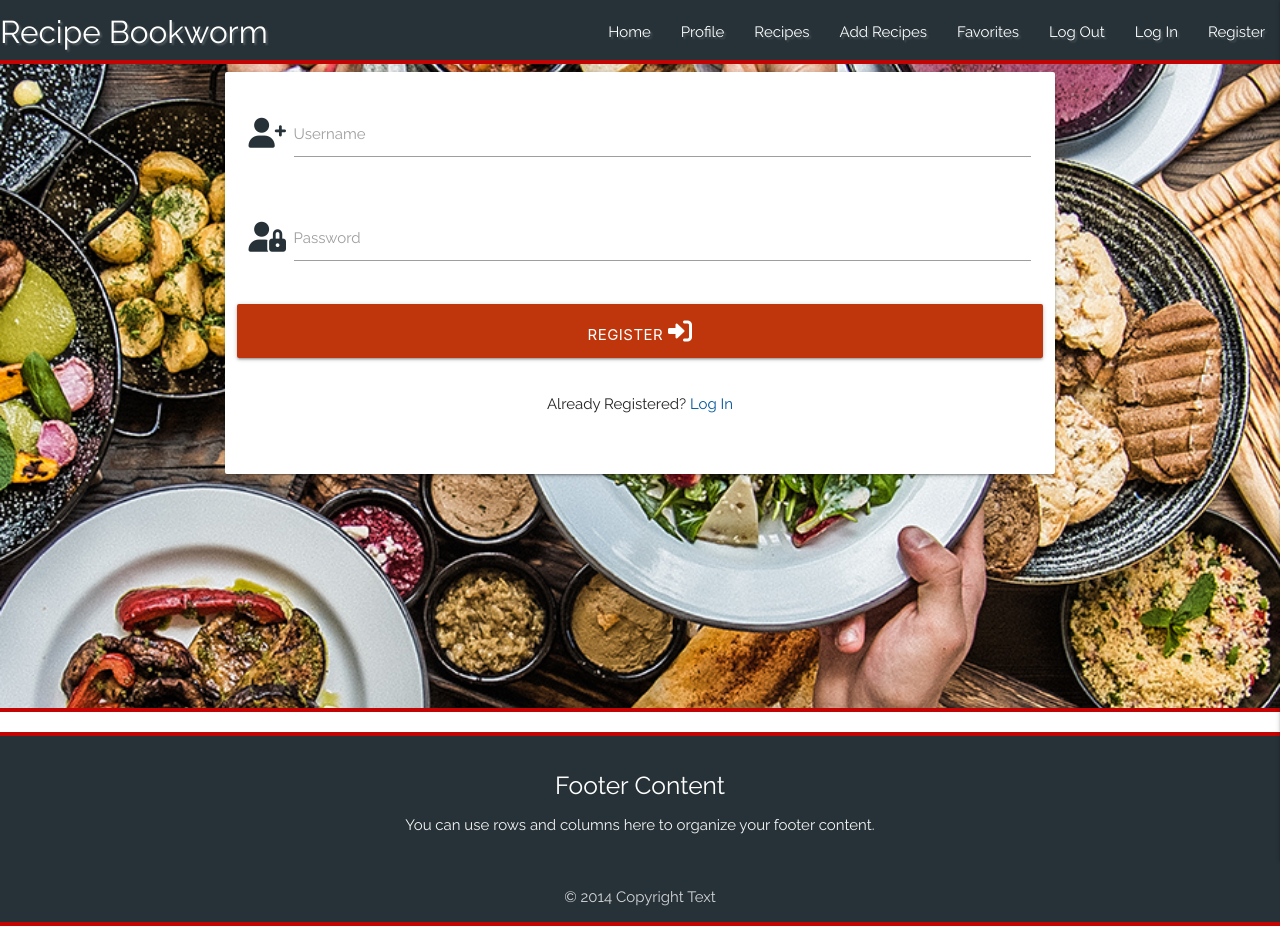
After one commit to MichaelDugdale/Recipe_book_ms3, a Flask app: page /register in a window 1280 px wide. The commit adds this page. Run offline with Flask 2, Linux system fonts and the light colour scheme; some libraries are stand-ins or nearby versions.

Commit message:
added register.html template

```diff
--- a/app.py
+++ b/app.py
@@ -34,6 +34,31 @@ def get_recipes():
     return render_template("recipes.html", recipes=recipes)
 
 
+@app.route("/register", methods=["GET", "POST"])
+def register():
+    if request.method == "POST":
+        # check if username already exists in db
+        existing_user = mongo.db.users.find_one(
+            {"username": request.form.get("username").lower()})
+
+        if existing_user:
+            flash("Username already exists")
+            return redirect(url_for("register"))
+
+        new_user = {
+            "username": request.form.get("username").lower(),
+            "password": generate_password_hash(request.form.get("password"))
+        }
+        mongo.db.users.insert_one(new_user)
+
+        # put the new user into 'session' cookie
+        session["user"] = request.form.get("username").lower()
+        flash("Registration Successful!")
+        return redirect(url_for("profile", username=session["user"]))
+
+    return render_template("register.html")
+
+
 if __name__ == "__main__":
     app.run(host=os.environ.get("IP"),
             port=int(os.environ.get("PORT")),
--- a/static/css/style.css
+++ b/static/css/style.css
@@ -1,5 +1,3 @@
-
-
 body {
   font-family: 'Raleway', sans-serif;
 }
@@ -11,12 +9,45 @@ body {
 
 /* navbar*/
 .nav-wrapper {
-    background-color: #2b333b;
+  background-color: #263238;
   border-bottom: #c20404 4px solid;
 }
 
 .sidenav,
-  .sidenav li > a {
-    background-color: #131b23;
+.sidenav li>a {
+  background-color: #263238;
   color: #fff;
 }
+
+/* register.html */
+
+.background-register {
+  border-bottom: #c20404 4px solid;
+  background-color: #263238;
+  background: url("../images/table_with_food_top_view_900x700.jpg") no-repeat center center;
+  -webkit-background-size: cover;
+  -moz-background-size: cover;
+  -o-background-size: cover;
+  background-size: cover;
+  min-height: 81vh;
+}
+
+.icon-color {
+  color: #263238
+}
+
+.icon-color:hover {
+  color: red
+}
+
+.input-hover:hover {
+  color: red
+}
+
+/* footer  */
+
+.footer-bg {
+  background-color: #263238;
+  border-bottom: #c20404 4px solid;
+  border-top: #c20404 4px solid;
+}
--- a/templates/base.html
+++ b/templates/base.html
@@ -37,7 +37,7 @@
                     <li><a href="#">Favorites</a></li>
                     <li><a href="#">Log Out</a></li>
                     <li><a href="#">Log In</a></li>
-                    <li><a href="#">Register</a></li>
+                    <li><a href="{{url_for('register')}}">Register</a></li>
                 </ul>
             </div>
         </nav>
@@ -50,7 +50,7 @@
             <li><a href="#">Favorites</a></li>
             <li><a href="#">Log Out</a></li>
             <li><a href="#">Log In</a></li>
-            <li><a href="#">Register</a></li>
+            <li><a href="{{url_for('register')}}">Register</a></li>
         </ul>
 
     </header>
@@ -58,6 +58,28 @@
 
     {% block content %}
     {% endblock %}
+
+    <!---Footer-->
+
+    <footer class="page-footer center-align footer-bg">
+        <div class="container">
+          <div class="row col 12">
+            <div>
+              <h5 class="white-text">Footer Content</h5>
+              <p class="grey-text text-lighten-4">You can use rows and columns here to organize your footer content.</p>
+            </div>
+          </div>
+        </div>
+        <div class="footer-copyright">
+          <div class="container">
+          © 2014 Copyright Text
+          </div>
+        </div>
+      </footer>
+
+
+    <!---scripts-->
+
     <script src="https://code.jquery.com/jquery-3.6.0.min.js"
         integrity="sha256-/xUj+3OJU5yExlq6GSYGSHk7tPXikynS7ogEvDej/m4=" crossorigin="anonymous"></script>
     <script src="https://cdnjs.cloudflare.com/ajax/libs/materialize/1.0.0/js/materialize.min.js"></script>
--- /dev/null
+++ b/templates/register.html
@@ -0,0 +1,46 @@
+{% extends "base.html" %}
+{% block content %}
+
+
+<div class="row background-register">
+    <form class="col s12 m8 offset-m2" method="POST" action="{{ url_for('register') }}">
+        <div class="card-panel">
+            <!-- username -->
+            <div class="row">
+                <div class="input-field col s12">
+                    <i class="fas fa-user-plus prefix icon-color "></i>
+                    <input id="username" name="username" type="text" minlength="5" maxlength="15"
+                        pattern="^[a-zA-Z0-9]{5,15}$" class="validate" required>
+                    <label for="username">Username</label>
+                </div>
+            </div>
+            <!-- passowrd -->
+            <div class="row">
+                <div class="input-field col s12">
+                    <i class="fas fa-user-lock prefix icon-color"></i>
+                    <input id="password" name="password" type="password" minlength="5" maxlength="15"
+                        pattern="^[a-zA-Z0-9]{5,15}$" class="validate" required>
+                    <label for="password">Password</label>
+                </div>
+            </div>
+
+            <!-- register -->
+            <div class="row ">
+                <button type="submit" class="col s12 btn-large deep-orange darken-4">
+                    Register <i class="fas fa-sign-in-alt"></i>
+                </button>
+            </div>
+            <div class="row">
+                <div class="col s12">
+                    <p class="center-align">
+                        Already Registered?  <a href="#" class="light-blue-text text-darken-4">Log In</a>
+                    </p>
+                </div>
+            </div>
+        </div>
+    </form>
+</div>
+
+
+
+{% endblock %}
```
Also changed, not shown: static/images/table_with_food_top_view_900x700.jpg (added). Lines whose indentation alone changed are shown as unchanged.
